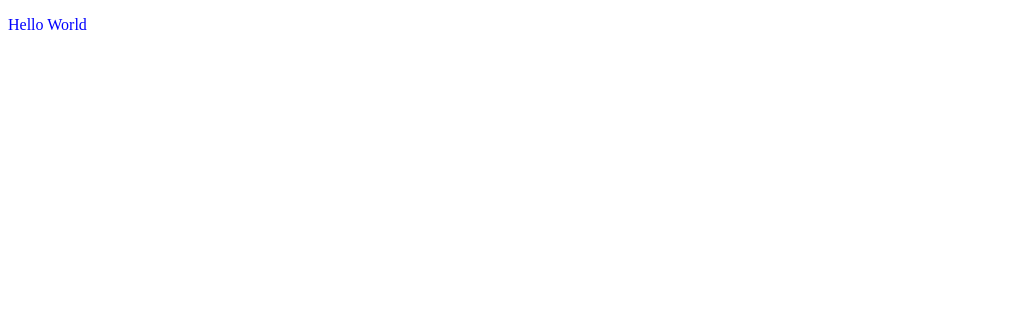
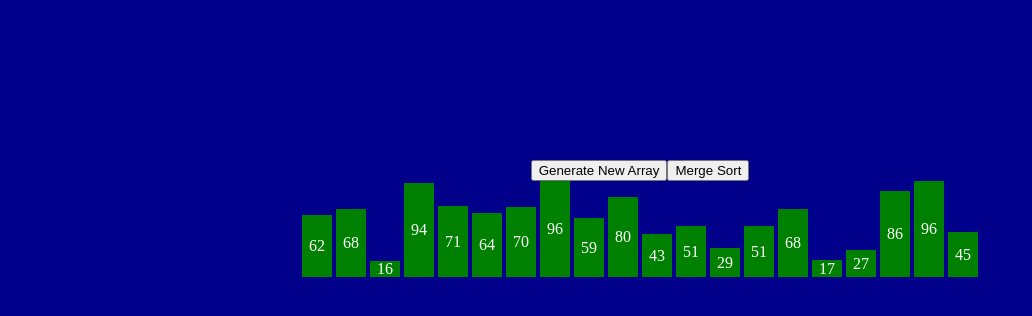
Before and after one commit to Sorting-Algorithm-Visualizer/Algorithm-Visualizer, a React app: page / in a window 1280 px wide. Shown: the top 316 px of the page, without its empty margins (0-1032 px from the left). Built offline with nearby package versions, Linux system fonts and the light colour scheme.

Commit message:
Work on merge sort algorithm, completes the algo with correct  highlights

```diff
--- a/package.json
+++ b/package.json
@@ -13,6 +13,7 @@
   "dependencies": {
     "@babel/preset-env": "^7.23.5",
     "@babel/preset-react": "^7.23.3",
+    "@babel/preset-typescript": "^7.23.3",
     "babel-loader": "^9.1.3",
     "css-loader": "^6.8.1",
     "express": "^4.18.2",
--- /dev/null
+++ b/src/client/AlgoLogic.tsx
@@ -0,0 +1,121 @@
+import React, { useState, useEffect } from 'react';
+
+const Column = ({
+  value,
+  isComparing,
+}: {
+  value: number;
+  isComparing: boolean;
+}): React.JSX.Element => {
+  return (
+    <div
+      style={{
+        height: `${value}px`,
+        backgroundColor: isComparing ? 'red' : 'green',
+        width: '30px',
+        display: 'inline-block',
+        margin: '0 2px',
+        position: 'relative',
+      }}>
+      <span
+        style={{
+          position: 'absolute',
+          top: '50%',
+          left: '50%',
+          transform: 'translate(-50%, -50%)',
+          color: 'white',
+        }}>
+        {value}
+      </span>
+    </div>
+  );
+};
+
+const SortingVisualizer = () => {
+  const [array, setArray] = useState<number[]>([]);
+  const [currentIndices, setCurrentIndices] = useState<number[]>([]);
+
+  useEffect(() => {
+    generateArray();
+  }, []);
+
+  const generateArray = (): void => {
+    const result: number[] = [];
+    for (let i = 0; i < 20; i++) {
+      const randomNum = Math.random() * 100 + 1;
+      const floored = Math.floor(randomNum);
+      result.push(floored);
+    }
+    setArray(result);
+  };
+
+  const mergeSort = async (
+    arr: number[],
+    start: number,
+    end: number,
+  ): Promise<void> => {
+    if (end - start <= 1) {
+      return;
+    }
+
+    const middle = Math.floor((start + end) / 2);
+
+    await mergeSort(arr, start, middle);
+    await mergeSort(arr, middle, end);
+
+    await merge(arr, start, middle, end);
+  };
+
+  const merge = async (
+    arr: number[],
+    start: number,
+    middle: number,
+    end: number,
+  ): Promise<void> => {
+    const result: number[] = [];
+    let leftIndex = start;
+    let rightIndex = middle;
+
+    while (leftIndex < middle && rightIndex < end) {
+      setCurrentIndices([leftIndex, rightIndex]);
+
+      await new Promise(resolve => setTimeout(resolve, 500));
+
+      if (arr[leftIndex] < arr[rightIndex]) {
+        result.push(arr[leftIndex]);
+        leftIndex++;
+      } else {
+        result.push(arr[rightIndex]);
+        rightIndex++;
+      }
+    }
+
+    result.push(...arr.slice(leftIndex, middle), ...arr.slice(rightIndex, end));
+
+    for (let i = 0; i < result.length; i++) {
+      arr[start + i] = result[i];
+    }
+
+    setCurrentIndices([]);
+  };
+
+  const handleSort = async (): Promise<void> => {
+    await mergeSort(array, 0, array.length);
+    setArray([...array]);
+  };
+
+  return (
+    <div style={{ textAlign: 'center', marginTop: '20vh' }}>
+      <button onClick={generateArray}>Generate New Array</button>
+      <button onClick={handleSort}>Merge Sort</button>
+      <div>
+        {array.map((value, i) => {
+          const isComparing = currentIndices.includes(i);
+          return <Column key={i} value={value} isComparing={isComparing} />;
+        })}
+      </div>
+    </div>
+  );
+};
+
+export default SortingVisualizer;
--- a/src/client/app.tsx
+++ b/src/client/app.tsx
@@ -1,17 +1,34 @@
 // this is our app
 
 import React from 'react';
-import './styles.css'
+import SortingVisualizer from './AlgoLogic';
+import './styles.css';
 
-function App () {
-
-  const hi:string = 'Hello'
+function App(): any {
+  const hi: string = 'Hello';
+  console.log(hi);
 
   return (
-    <p>
-      Hello World
-    </p>
-  )
-};
+    <div className='container'>
+      {/* <div className='header-container'>
+      <header>AlgoVis</header>
+    </div>
+    <div className='form-container'>
+        <form action='/auth/login' method='POST'>
+          <div className='input-group'>
+            <input id='username' className='input-boxes' placeholder='Enter username'></input>
+          </div>
+          <div className='input-group'>
+            <input id='password' className='input-boxes' placeholder='Enter password'></input>
+          </div>
+          <div className='button-group'>
+            <button id='submit'>Login</button>
+          </div>
+        </form>
+    </div> */}
+      <SortingVisualizer />
+    </div>
+  );
+}
 
 export default App;
--- a/src/client/styles.css
+++ b/src/client/styles.css
@@ -1,3 +1,6 @@
+body {
+  background-color: darkblue;
+}
 p {
-  color: blue;
+  color: darkblue;
 }
--- a/tsconfig.json
+++ b/tsconfig.json
@@ -8,7 +8,8 @@
       "forceConsistentCasingInFileNames": true,
       "outDir": "./dist",
       "sourceMap": true,
-      "jsx": "react"
+      "jsx": "react",
+      "strictNullChecks": true,
     },
     "include": ["src/**/*.tsx", "src/client/index.tsx"],
     "exclude": ["node_modules"]
--- a/webpack.config.js
+++ b/webpack.config.js
@@ -1,12 +1,12 @@
 // config file for webpack
 
-const path = require('path')
-const HtmlWebpackPlugin = require('html-webpack-plugin')
+const path = require('path');
+const HtmlWebpackPlugin = require('html-webpack-plugin');
 
 module.exports = {
   entry: path.join(__dirname, 'src', 'client', 'index.tsx'),
   output: {
-    filename: 'bundle.js'
+    filename: 'bundle.js',
   },
   mode: process.env.NODE_ENV,
   module: {
@@ -17,31 +17,36 @@ module.exports = {
         use: {
           loader: 'babel-loader',
           options: {
-            presets: ['@babel/preset-env', '@babel/preset-react']
-          }
-        }
-      }, {
+            presets: [
+              '@babel/preset-env',
+              '@babel/preset-react',
+              '@babel/preset-typescript',
+            ],
+          },
+        },
+      },
+      {
         test: /\.(ts|tsx)$/,
         exclude: /node_modules/,
         use: {
-          loader: 'ts-loader'
-        }
+          loader: 'ts-loader',
+        },
       },
       {
         test: /\.css$/i,
-        use: ['style-loader', 'css-loader']
-      }
-    ]
+        use: ['style-loader', 'css-loader'],
+      },
+    ],
   },
   plugins: [
     new HtmlWebpackPlugin({
-      template: './src/client/index.html'
-    })
+      template: './src/client/index.html',
+    }),
   ],
   resolve: {
-    extensions: ['.*', '.ts', '.tsx', '.js', '.jsx']
+    extensions: ['.*', '.ts', '.tsx', '.js', '.jsx'],
   },
   devServer: {
-    port: 8080
-  }
-}
+    port: 8000,
+  },
+};
```
Also changed, not shown: .eslintrc.json, 1 other file (tests, documents, lock files or other folders).
